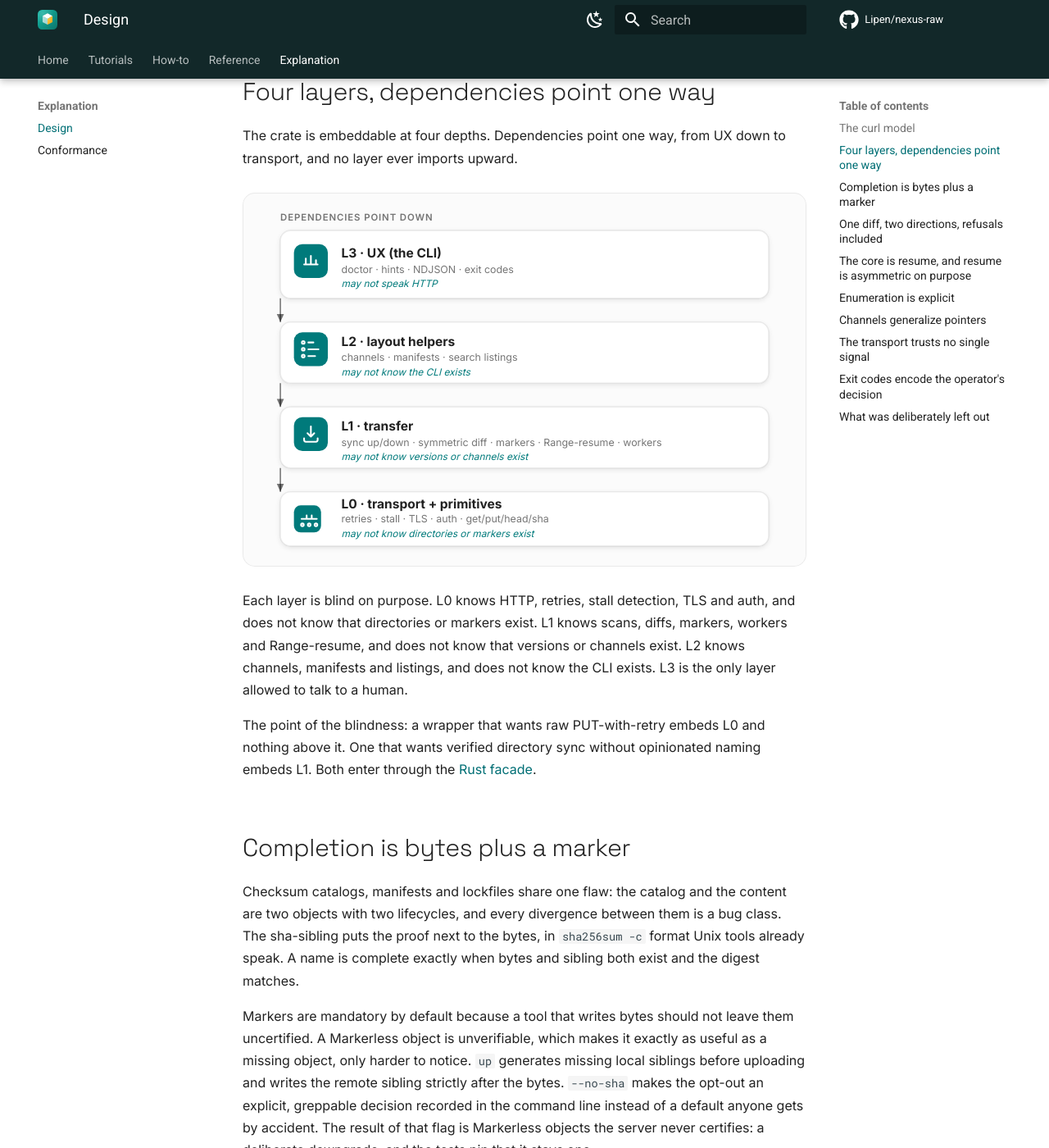
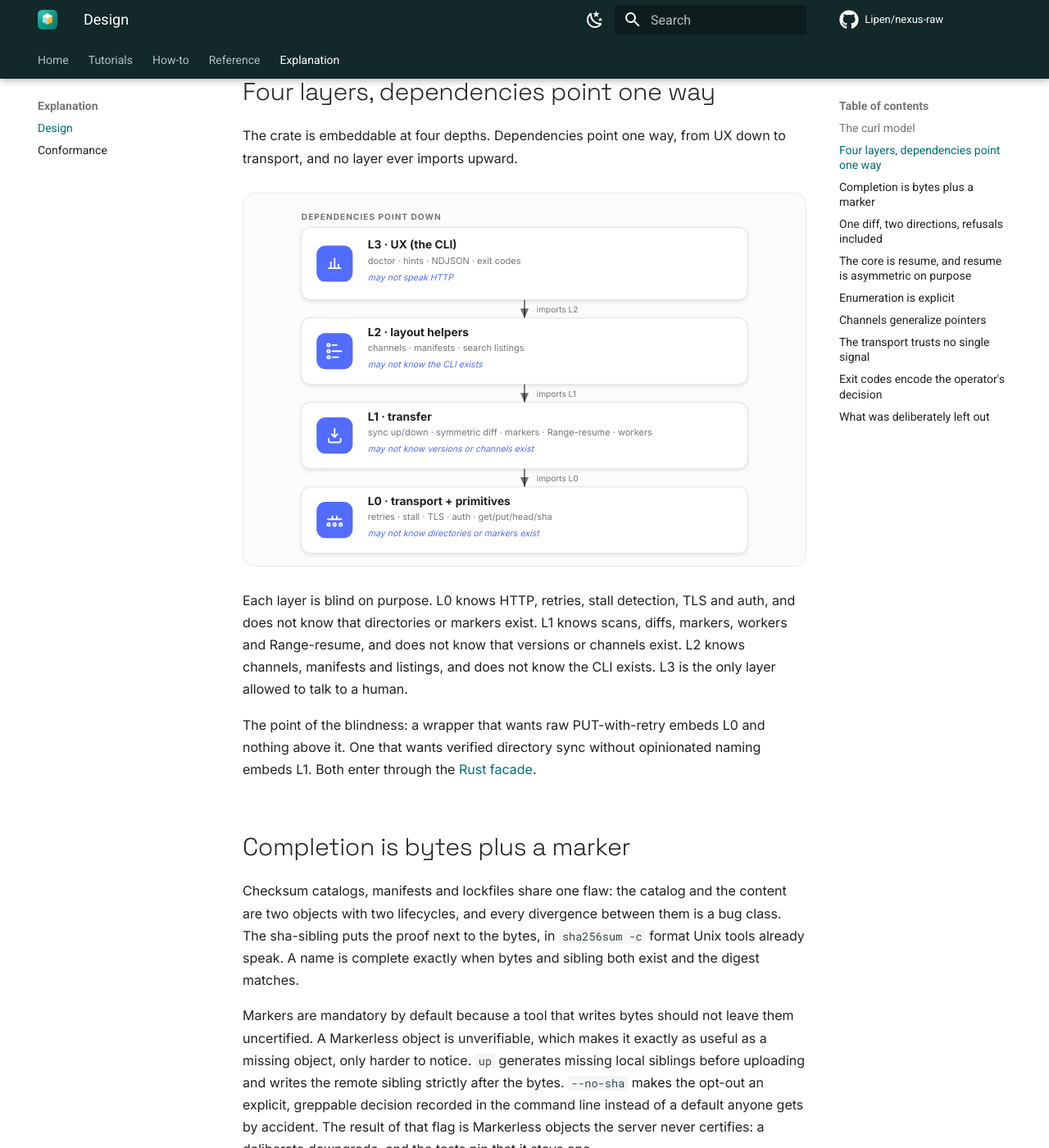
Before and after one commit to Lipen/nexus-raw, an MkDocs documentation site: the page built from docs/explanation/design.md, in a window 1280 px wide and 1400 px high, scrolled down 1315 px. Shown: the whole window at 82% size. Built offline with MkDocs 1.6.1 and Material for MkDocs 9.7.7, drawn with Linux system fonts in a browser that asks for light colours; comment, search, counter and statistics services are not loaded.

Commit message:
docs: the layer arrows run the center lane

```diff
--- a/docs/explanation/design.md
+++ b/docs/explanation/design.md
@@ -30,7 +30,7 @@ The crate is embeddable at four depths.
 Dependencies point one way, from UX down to transport, and no layer ever imports upward.
 
 <figure>
-<svg xmlns="http://www.w3.org/2000/svg" viewBox="0 0 640 420" role="img" aria-labelledby="dg-layers-t dg-layers-d" font-family="inherit" style="--dg-accent: var(--md-accent-fg-color)">
+<svg xmlns="http://www.w3.org/2000/svg" viewBox="0 0 720 472" role="img" aria-labelledby="dg-layers-t dg-layers-d" font-family="inherit">
 <title id="dg-layers-t">The four layers of nxr and their one-way dependencies</title>
 <desc id="dg-layers-d">L3 UX depends on L2 layout, which depends on L1 transfer, which depends on L0 transport. Each layer is blind to everything above it.</desc>
 <defs>
@@ -45,67 +45,67 @@ Dependencies point one way, from UX down to transport, and no layer ever imports
 .dg-name { font-size: 15px; font-weight: 700; fill: var(--dg-ink); }
 .dg-knows { font-size: 12px; fill: var(--dg-muted); }
 .dg-blind { font-size: 11.5px; font-style: italic; fill: var(--dg-accent); }
-.dg-line { stroke: var(--dg-muted); stroke-width: 1.5; fill: none; }
+.dg-link { stroke: var(--dg-muted); stroke-width: 2; fill: none; }
 .dg-head { fill: var(--dg-muted); }
-.dg-axis { font-size: 11px; font-weight: 600; fill: var(--dg-muted); letter-spacing: 0.08em; }
+.dg-axis { font-size: 11px; font-weight: 700; fill: var(--dg-muted); letter-spacing: 0.1em; }
+.dg-dep { font-size: 11px; fill: var(--dg-muted); }
 </style>
-<!-- the dependency axis: one straight spine, left edge x=32 -->
-<text x="32" y="20" class="dg-axis">DEPENDENCIES POINT DOWN</text>
-<!-- L3 -->
+<!-- header axis -->
+<text x="64" y="22" class="dg-axis">DEPENDENCIES POINT DOWN</text>
+<!-- the central spine: one straight line, midline x=360, from L3 bottom into L0 top -->
+<!-- L3 card: x=64..656, y=32..128 -->
 <g filter="url(#dg-shadow)">
-<rect x="32" y="32" width="576" height="80" rx="12" class="dg-card"/>
+<rect x="64" y="32" width="592" height="96" rx="12" class="dg-card"/>
 </g>
-<rect x="48" y="48" width="40" height="40" rx="10" class="dg-chip"/>
-<g transform="translate(48,48)" class="dg-ico">
-<g transform="translate(8,8)">
-<path d="M4 16h16M6 16V9m6 7V6m6 10v-5"/>
+<rect x="84" y="56" width="48" height="48" rx="12" class="dg-chip"/>
+<g transform="translate(84,56)" class="dg-ico"><g transform="translate(12,12)">
+<path d="M4 18h16M7 18v-8m5 8V5m5 13v-5"/>
+</g></g>
+<text x="152" y="60" class="dg-name">L3 · UX (the CLI)</text>
+<text x="152" y="80" class="dg-knows">doctor · hints · NDJSON · exit codes</text>
+<text x="152" y="102" class="dg-blind">may not speak HTTP</text>
+<!-- link L3 -> L2: spine x=360, card gap 128..152 -->
+<line x1="360" y1="128" x2="360" y2="152" class="dg-link" marker-end="url(#dg-arrow)"/>
+<text x="376" y="145" class="dg-dep">imports L2</text>
+<!-- L2 card: y=152..240 -->
+<g filter="url(#dg-shadow)">
+<rect x="64" y="152" width="592" height="88" rx="12" class="dg-card"/>
 </g>
+<rect x="84" y="172" width="48" height="48" rx="12" class="dg-chip"/>
+<g transform="translate(84,172)" class="dg-ico"><g transform="translate(12,12)">
+<path d="M9 4h6m-6 8h12m-12 8h8"/><circle cx="4" cy="4" r="1.8"/><circle cx="4" cy="12" r="1.8"/><circle cx="4" cy="20" r="1.8"/>
+</g></g>
+<text x="152" y="176" class="dg-name">L2 · layout helpers</text>
+<text x="152" y="196" class="dg-knows">channels · manifests · search listings</text>
+<text x="152" y="218" class="dg-blind">may not know the CLI exists</text>
+<!-- link L2 -> L1 -->
+<line x1="360" y1="240" x2="360" y2="264" class="dg-link" marker-end="url(#dg-arrow)"/>
+<text x="376" y="257" class="dg-dep">imports L1</text>
+<!-- L1 card: y=264..352 -->
+<g filter="url(#dg-shadow)">
+<rect x="64" y="264" width="592" height="88" rx="12" class="dg-card"/>
 </g>
-<text x="104" y="64" class="dg-name">L3 · UX (the CLI)</text>
-<text x="104" y="82" class="dg-knows">doctor · hints · NDJSON · exit codes</text>
-<text x="104" y="99" class="dg-blind">may not speak HTTP</text>
-<line x1="32" y1="112" x2="32" y2="140" class="dg-line" marker-end="url(#dg-arrow)"/>
-<!-- L2 -->
+<rect x="84" y="284" width="48" height="48" rx="12" class="dg-chip"/>
+<g transform="translate(84,284)" class="dg-ico"><g transform="translate(12,12)">
+<path d="M12 3v11m0 0 4-4m-4 4-4-4M4 16v3a2 2 0 0 0 2 2h12a2 2 0 0 0 2-2v-3"/>
+</g></g>
+<text x="152" y="288" class="dg-name">L1 · transfer</text>
+<text x="152" y="308" class="dg-knows">sync up/down · symmetric diff · markers · Range-resume · workers</text>
+<text x="152" y="330" class="dg-blind">may not know versions or channels exist</text>
+<!-- link L1 -> L0 -->
+<line x1="360" y1="352" x2="360" y2="376" class="dg-link" marker-end="url(#dg-arrow)"/>
+<text x="376" y="369" class="dg-dep">imports L0</text>
+<!-- L0 card: y=376..464 -->
 <g filter="url(#dg-shadow)">
-<rect x="32" y="140" width="576" height="72" rx="12" class="dg-card"/>
+<rect x="64" y="376" width="592" height="88" rx="12" class="dg-card"/>
 </g>
-<rect x="48" y="152" width="40" height="40" rx="10" class="dg-chip"/>
-<g transform="translate(48,152)" class="dg-ico">
-<g transform="translate(8,8)">
-<path d="M9 4h6m-6 8h12m-12 8h8"/><circle cx="3" cy="4" r="1.6"/><circle cx="3" cy="12" r="1.6"/><circle cx="3" cy="20" r="1.6"/>
-</g>
-</g>
-<text x="104" y="168" class="dg-name">L2 · layout helpers</text>
-<text x="104" y="186" class="dg-knows">channels · manifests · search listings</text>
-<text x="104" y="203" class="dg-blind">may not know the CLI exists</text>
-<line x1="32" y1="212" x2="32" y2="240" class="dg-line" marker-end="url(#dg-arrow)"/>
-<!-- L1 -->
-<g filter="url(#dg-shadow)">
-<rect x="32" y="240" width="576" height="72" rx="12" class="dg-card"/>
-</g>
-<rect x="48" y="252" width="40" height="40" rx="10" class="dg-chip"/>
-<g transform="translate(48,252)" class="dg-ico">
-<g transform="translate(8,8)">
-<path d="M12 3v12m0 0 4-4m-4 4-4-4M4 17v2a2 2 0 0 0 2 2h12a2 2 0 0 0 2-2v-2"/>
-</g>
-</g>
-<text x="104" y="268" class="dg-name">L1 · transfer</text>
-<text x="104" y="286" class="dg-knows">sync up/down · symmetric diff · markers · Range-resume · workers</text>
-<text x="104" y="303" class="dg-blind">may not know versions or channels exist</text>
-<line x1="32" y1="312" x2="32" y2="340" class="dg-line" marker-end="url(#dg-arrow)"/>
-<!-- L0 -->
-<g filter="url(#dg-shadow)">
-<rect x="32" y="340" width="576" height="64" rx="12" class="dg-card"/>
-</g>
-<rect x="48" y="356" width="32" height="32" rx="8" class="dg-chip"/>
-<g transform="translate(48,356)" class="dg-ico">
-<g transform="translate(6,6)">
-<path d="M3 10h18M9 10V6m6 4V6"/><circle cx="4" cy="17" r="1.6"/><circle cx="12" cy="17" r="1.6"/><circle cx="20" cy="17" r="1.6"/>
-</g>
-</g>
-<text x="104" y="360" class="dg-name">L0 · transport + primitives</text>
-<text x="104" y="376" class="dg-knows">retries · stall · TLS · auth · get/put/head/sha</text>
-<text x="104" y="393" class="dg-blind">may not know directories or markers exist</text>
+<rect x="84" y="396" width="48" height="48" rx="12" class="dg-chip"/>
+<g transform="translate(84,396)" class="dg-ico"><g transform="translate(12,12)">
+<path d="M3 11h18M9 11V7m6 4V7"/><circle cx="4" cy="18" r="1.8"/><circle cx="12" cy="18" r="1.8"/><circle cx="20" cy="18" r="1.8"/>
+</g></g>
+<text x="152" y="400" class="dg-name">L0 · transport + primitives</text>
+<text x="152" y="420" class="dg-knows">retries · stall · TLS · auth · get/put/head/sha</text>
+<text x="152" y="442" class="dg-blind">may not know directories or markers exist</text>
 <filter id="dg-shadow" x="-10%" y="-10%" width="120%" height="135%">
 <feGaussianBlur in="SourceAlpha" stdDeviation="3"/>
 <feOffset dy="2"/>
```
